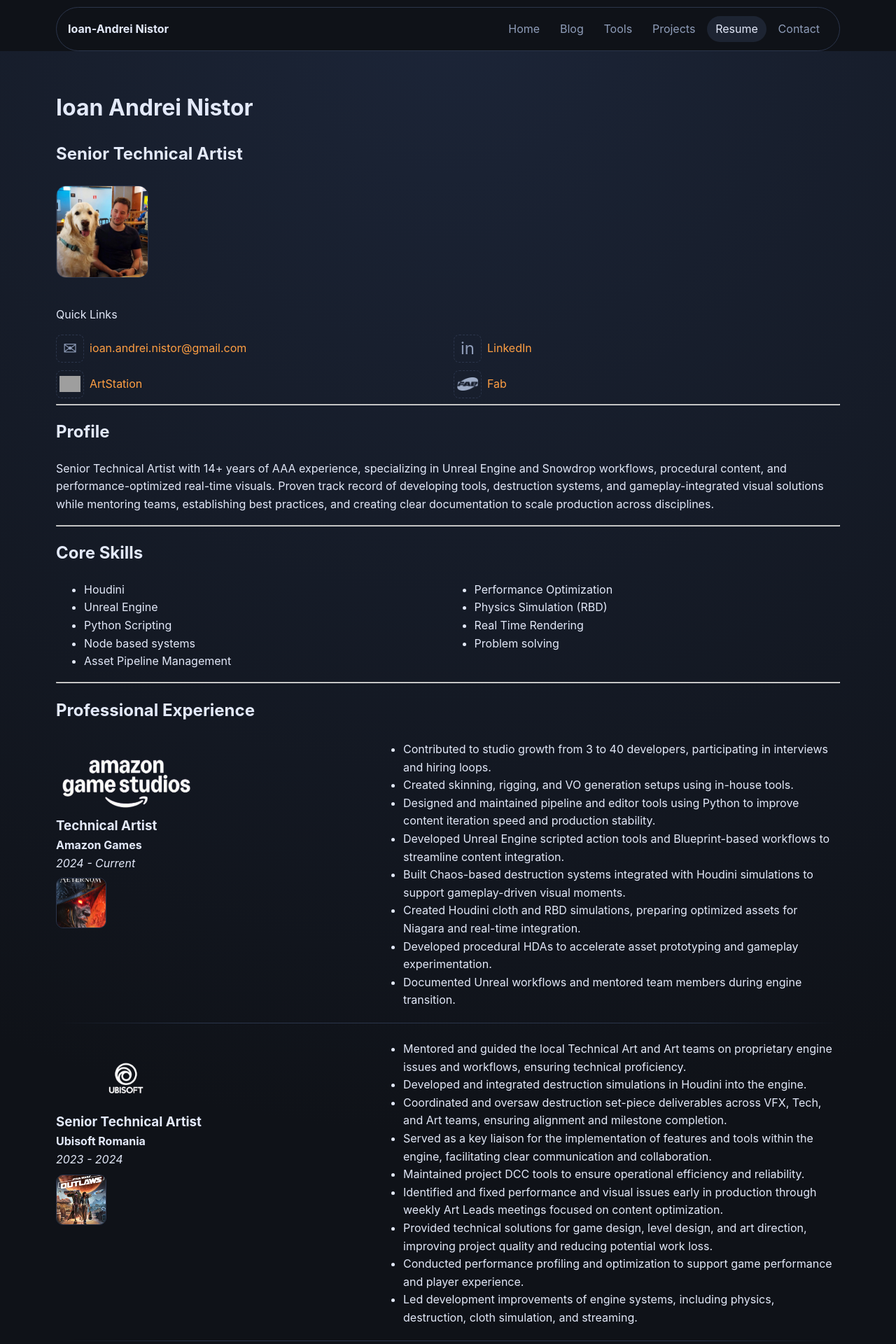
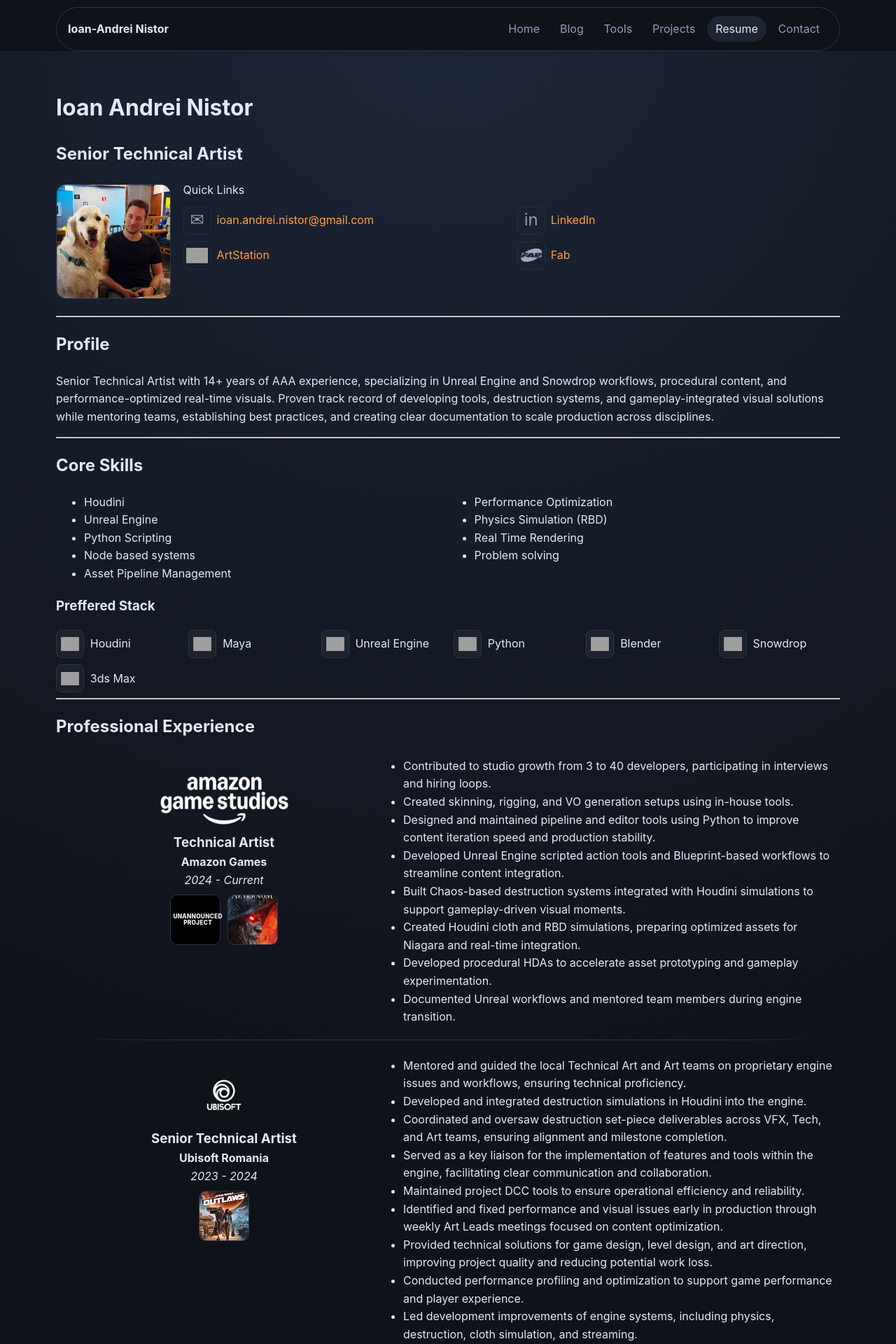
Before and after one commit to ianistor/ian_mywebsite, a Jekyll site: the page built from cv/index.md, in a window 1280 px wide. Shown: the top 1920 px of the page at 70% size. Built offline with Jekyll 4.4.1, drawn with Linux system fonts in a browser that asks for light colours; nearby versions of some CDN libraries; some of the changed text lies outside the part shown; grey boxes are pictures that could not be loaded.

Commit message:
Fix CV experience alignment and unannounced cover text fit

```diff
--- a/assets/css/style.css
+++ b/assets/css/style.css
@@ -1516,12 +1516,23 @@
 
 
 .cv-profile-photo {
-  width: 132px;
-  height: 132px;
+  width: 164px;
+  height: 164px;
   object-fit: cover;
   border-radius: 14px;
   border: 1px solid var(--line);
-  margin: 0.35rem 0 1rem;
+  margin: 0.25rem 0 1rem;
+}
+
+.cv-intro-row {
+  display: flex;
+  align-items: flex-start;
+  gap: 1.1rem;
+}
+
+.cv-quick-links-wrap {
+  flex: 1;
+  min-width: 0;
 }
 
 .cv-quick-links-grid {
@@ -1539,6 +1550,28 @@
   margin-top: 0.5rem;
 }
 
+.experience-project-covers {
+  display: flex;
+  gap: 0.6rem;
+  justify-content: center;
+  margin-top: 0.5rem;
+}
+
+.experience-project-covers .experience-project-cover {
+  margin-top: 0;
+}
+
+.experience-project-cover.project-text-placeholder {
+  padding: 0.2rem;
+  border-radius: 10px;
+}
+
+.experience-project-cover.project-text-placeholder span {
+  font-size: 0.52rem;
+  line-height: 1.1;
+  letter-spacing: 0.03em;
+}
+
 @media (max-width: 640px) {
   .cv-quick-links-grid {
     grid-template-columns: 1fr;
@@ -1551,6 +1584,7 @@
   grid-template-columns: repeat(auto-fit, minmax(170px, 1fr));
   gap: 1rem;
   margin-top: 1rem;
+  margin-left: -1.1rem;
 }
 
 .cv-title-card {
@@ -1596,12 +1630,12 @@
 }
 
 .cv-title-cover {
-  border-color: var(--accent);
+  border: 0;
   transition: transform 0.2s ease, box-shadow 0.2s ease;
 }
 
 .cv-title-link:hover .cv-title-cover {
-  box-shadow: 0 0 0 1px var(--accent), 0 0 16px rgba(255, 159, 67, 0.28);
+  box-shadow: none;
 }
 
 .cv-title-role {
@@ -1610,8 +1644,8 @@
   right: 0.5rem;
   bottom: 2.1rem;
   background: rgba(10, 14, 22, 0.9);
-  border: 1px solid var(--accent);
-  color: var(--accent-2);
+  border: 0;
+  color: var(--accent);
   border-radius: 8px;
   padding: 0.3rem 0.45rem;
   font-size: 0.78rem;
@@ -1626,3 +1660,67 @@
   opacity: 1;
   transform: translateY(0);
 }
+
+.cv-title-card figcaption {
+  color: var(--accent);
+}
+
+.cv-stack-icons {
+  list-style: none;
+  margin: 0.5rem 0 0;
+  padding: 0;
+  display: grid;
+  grid-template-columns: repeat(auto-fit, minmax(150px, 1fr));
+  gap: 0.6rem 1rem;
+}
+
+.cv-stack-icons li {
+  display: flex;
+  align-items: center;
+  gap: 0.55rem;
+}
+
+.cv-stack-icon {
+  width: 2.5rem;
+  height: 2.5rem;
+  border-radius: 8px;
+  border: 1px solid var(--line);
+  display: inline-flex;
+  align-items: center;
+  justify-content: center;
+  background: rgba(255, 255, 255, 0.04);
+  color: var(--accent);
+  font-size: 0.72rem;
+  font-weight: 700;
+  letter-spacing: 0.04em;
+}
+
+.cv-stack-icon-img {
+  width: 2.5rem;
+  height: 2.5rem;
+  border-radius: 8px;
+  border: 1px solid var(--line);
+  background: rgba(255, 255, 255, 0.04);
+  object-fit: contain;
+  padding: 0.38rem;
+}
+
+.experience-head-copy {
+  text-align: center;
+  margin-left: 0;
+  width: 100%;
+}
+
+.experience-head {
+  align-items: center;
+}
+
+@media (max-width: 640px) {
+  .cv-intro-row {
+    flex-direction: column;
+  }
+
+  .cv-title-grid {
+    margin-left: 0;
+  }
+}
--- a/cv/index.md
+++ b/cv/index.md
@@ -8,31 +8,34 @@
 
 ## Senior Technical Artist
 
-<img src="{{ '/assets/images/profile_photo.png' | relative_url }}" alt="Ioan Andrei Nistor profile photo" class="cv-profile-photo" loading="lazy" decoding="async">
-
-Quick Links
-<ul class="contact-list cv-contact-list cv-quick-links-grid">
-  <li>
-    <span class="contact-icon cv-contact-icon" aria-hidden="true">✉</span>
-    <a href="mailto:ioan.andrei.nistor@gmail.com">ioan.andrei.nistor@gmail.com</a>
-  </li>
-  <li>
-    <span class="contact-icon cv-contact-icon" aria-hidden="true">in</span>
-    <a href="https://www.linkedin.com/in/ioan-andreinistor" target="_blank" rel="noopener noreferrer">LinkedIn</a>
-  </li>
-  <li>
-    <span class="contact-icon contact-icon-artstation cv-contact-icon" aria-hidden="true">
-      <img src="https://raw.githubusercontent.com/ianistor/ian_website/main/assets/images/companieslogos/artstation_grey.png" alt="" class="contact-icon-img cv-contact-icon-img" loading="lazy" decoding="async">
-    </span>
-    <a href="https://www.artstation.com/nistorandrei" target="_blank" rel="noopener noreferrer">ArtStation</a>
-  </li>
-  <li>
-    <span class="contact-icon cv-contact-icon" aria-hidden="true">
-      <img src="{{ '/assets/images/companieslogos/fab.png' | relative_url }}" alt="" class="contact-icon-img cv-contact-icon-img" loading="lazy" decoding="async">
-    </span>
-    <a href="https://www.fab.com/sellers/IANistor" target="_blank" rel="noopener noreferrer">Fab</a>
-  </li>
-</ul>
+<div class="cv-intro-row">
+  <img src="{{ '/assets/images/profile_photo.png' | relative_url }}" alt="Ioan Andrei Nistor profile photo" class="cv-profile-photo" loading="lazy" decoding="async">
+  <div class="cv-quick-links-wrap">
+    Quick Links
+    <ul class="contact-list cv-contact-list cv-quick-links-grid">
+      <li>
+        <span class="contact-icon cv-contact-icon" aria-hidden="true">✉</span>
+        <a href="mailto:ioan.andrei.nistor@gmail.com">ioan.andrei.nistor@gmail.com</a>
+      </li>
+      <li>
+        <span class="contact-icon cv-contact-icon" aria-hidden="true">in</span>
+        <a href="https://www.linkedin.com/in/ioan-andreinistor" target="_blank" rel="noopener noreferrer">LinkedIn</a>
+      </li>
+      <li>
+        <span class="contact-icon contact-icon-artstation cv-contact-icon" aria-hidden="true">
+          <img src="https://raw.githubusercontent.com/ianistor/ian_website/main/assets/images/companieslogos/artstation_grey.png" alt="" class="contact-icon-img cv-contact-icon-img" loading="lazy" decoding="async">
+        </span>
+        <a href="https://www.artstation.com/nistorandrei" target="_blank" rel="noopener noreferrer">ArtStation</a>
+      </li>
+      <li>
+        <span class="contact-icon cv-contact-icon" aria-hidden="true">
+          <img src="{{ '/assets/images/companieslogos/fab.png' | relative_url }}" alt="" class="contact-icon-img cv-contact-icon-img" loading="lazy" decoding="async">
+        </span>
+        <a href="https://www.fab.com/sellers/IANistor" target="_blank" rel="noopener noreferrer">Fab</a>
+      </li>
+    </ul>
+  </div>
+</div>
 
 ---
 
@@ -55,6 +58,18 @@
 - Problem solving
 {: .cv-core-skills}
 
+### Preffered Stack
+
+<ul class="cv-stack-icons" aria-label="Preffered Stack">
+  <li><img src="https://cdn.simpleicons.org/houdini/FF4713" alt="" class="cv-stack-icon-img" loading="lazy" decoding="async"><span>Houdini</span></li>
+  <li><img src="https://cdn.simpleicons.org/autodeskmaya/37A5CC" alt="" class="cv-stack-icon-img" loading="lazy" decoding="async"><span>Maya</span></li>
+  <li><img src="https://cdn.simpleicons.org/unrealengine/FFFFFF" alt="" class="cv-stack-icon-img" loading="lazy" decoding="async"><span>Unreal Engine</span></li>
+  <li><img src="https://cdn.simpleicons.org/python/3776AB" alt="" class="cv-stack-icon-img" loading="lazy" decoding="async"><span>Python</span></li>
+  <li><img src="https://cdn.simpleicons.org/blender/F5792A" alt="" class="cv-stack-icon-img" loading="lazy" decoding="async"><span>Blender</span></li>
+  <li><img src="https://upload.wikimedia.org/wikipedia/en/thumb/f/f5/Snowdrop_logo.png/240px-Snowdrop_logo.png" alt="" class="cv-stack-icon-img" loading="lazy" decoding="async"><span>Snowdrop</span></li>
+  <li><img src="https://cdn.simpleicons.org/autodesk3dsmax/00A9E0" alt="" class="cv-stack-icon-img" loading="lazy" decoding="async"><span>3ds Max</span></li>
+</ul>
+
 ---
 
 ## Professional Experience
@@ -65,7 +80,12 @@
     <h3>Technical Artist</h3>
     <p><strong>Amazon Games</strong></p>
     <p><em>2024 - Current</em></p>
-    <img src="{{ '/assets/images/projectcovers/NW.png' | relative_url }}" alt="New World Aeternum cover" class="experience-project-cover">
+    <div class="experience-project-covers">
+      <div class="experience-project-cover project-text-placeholder" aria-label="Unannounced Project">
+        <span>Unannounced Project</span>
+      </div>
+      <img src="{{ '/assets/images/projectcovers/NW.png' | relative_url }}" alt="New World Aeternum cover" class="experience-project-cover">
+    </div>
   </div>
 </div>
 
@@ -183,8 +203,7 @@
       <div class="cv-title-cover project-text-placeholder" aria-label="Unannounced Project">
         <span>Unannounced Project</span>
       </div>
-      <figcaption>Unannounced Amazon Games Title (Current)</figcaption>
-      <span class="cv-title-role">Technical Artist</span>
+      <figcaption>Unannounced Project</figcaption>
     </a>
   </figure>
   <figure class="cv-title-card">
```
